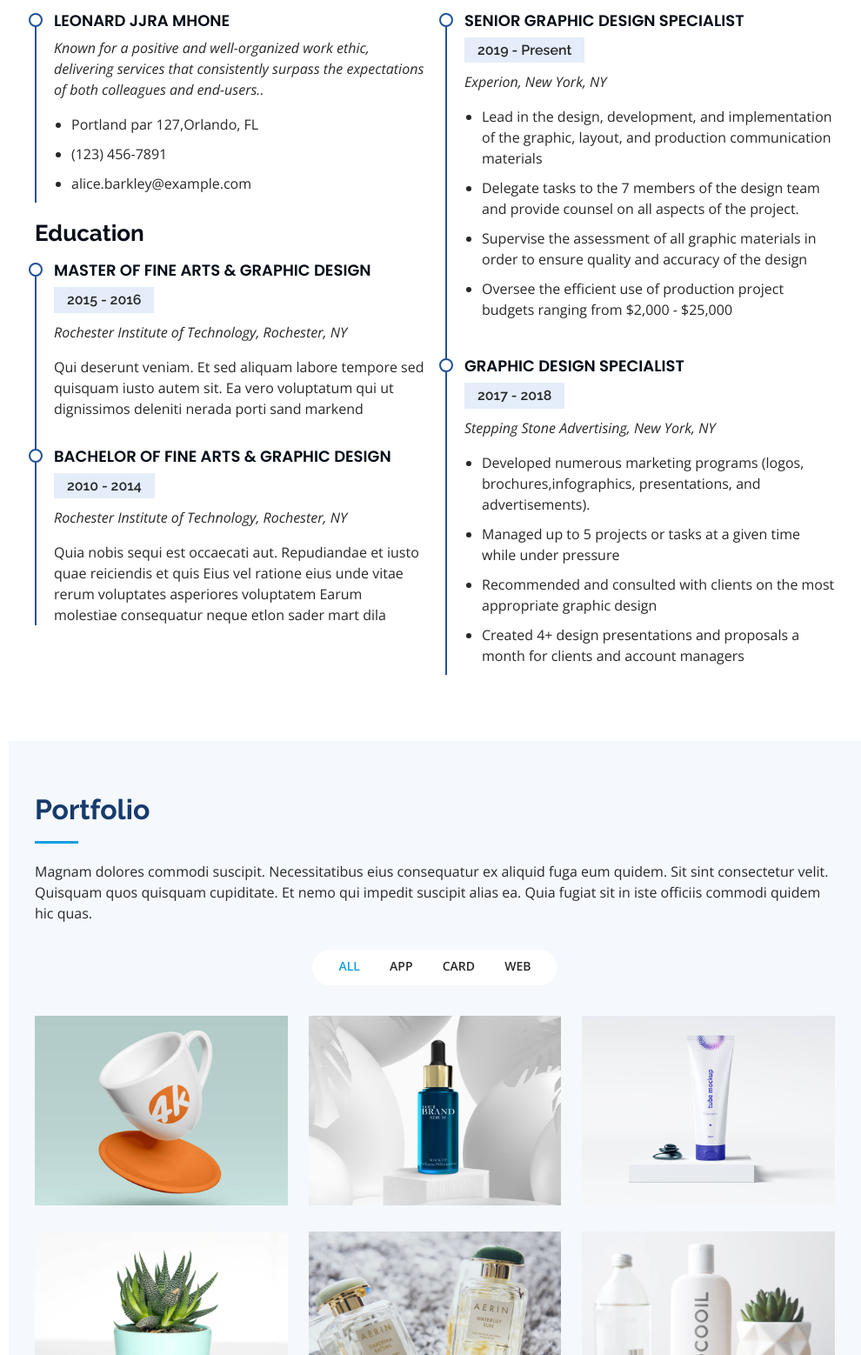
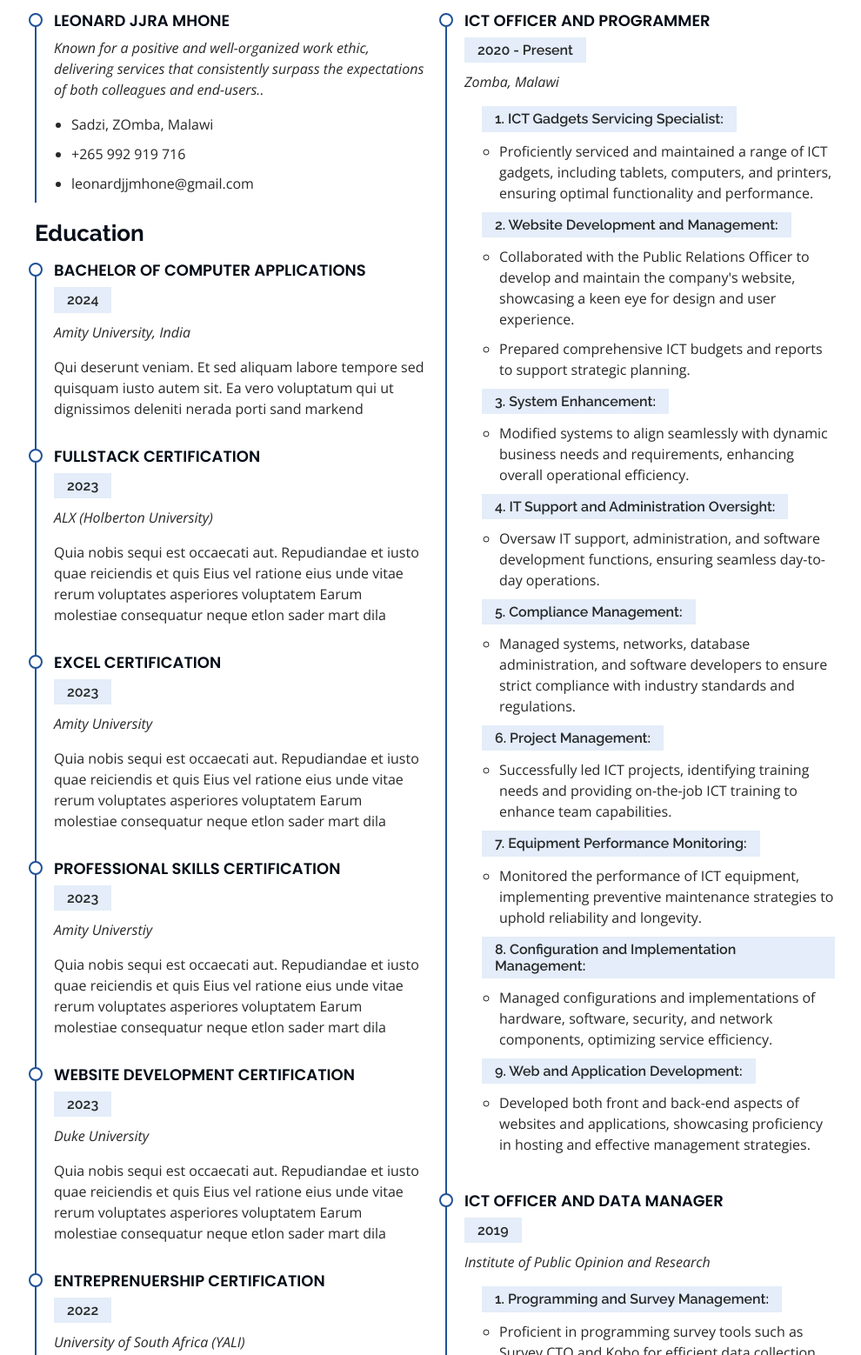
Before and after one commit to Itecrom/leonardmhone.github.io, a plain HTML site: page index.html in a window 1280 px wide. Shown: the part 2655-4213 px from the top of the page at 87% size, without its empty margins (290-1280 px from the left). Drawn offline with nearby package versions, Linux system fonts and the light colour scheme.

Commit message:
rejuvenation

```diff
--- a/index.html
+++ b/index.html
@@ -265,48 +265,157 @@
               <p><em>Known for a positive and well-organized work ethic, delivering services that consistently
                 surpass the expectations of both colleagues and end-users..</em></p>
               <ul>
-                <li>Portland par 127,Orlando, FL</li>
-                <li>(123) 456-7891</li>
-                <li>alice.barkley@example.com</li>
+                <li>Sadzi, ZOmba, Malawi</li>
+                <li>+265 992 919 716</li>
+                <li>leonardjjmhone@gmail.com</li>
               </ul>
             </div>
 
             <h3 class="resume-title">Education</h3>
             <div class="resume-item">
-              <h4>Master of Fine Arts &amp; Graphic Design</h4>
-              <h5>2015 - 2016</h5>
-              <p><em>Rochester Institute of Technology, Rochester, NY</em></p>
+              <h4>Bachelor of Computer Applications</h4>
+              <h5>2024</h5>
+              <p><em>Amity University, India</em></p>
               <p>Qui deserunt veniam. Et sed aliquam labore tempore sed quisquam iusto autem sit. Ea vero voluptatum qui ut dignissimos deleniti nerada porti sand markend</p>
             </div>
             <div class="resume-item">
-              <h4>Bachelor of Fine Arts &amp; Graphic Design</h4>
-              <h5>2010 - 2014</h5>
-              <p><em>Rochester Institute of Technology, Rochester, NY</em></p>
+              <h4>Fullstack Certification</h4>
+              <h5>2023</h5>
+              <p><em>ALX (Holberton University)</em></p>
+              <p>Quia nobis sequi est occaecati aut. Repudiandae et iusto quae reiciendis et quis Eius vel ratione eius unde vitae rerum voluptates asperiores voluptatem Earum molestiae consequatur neque etlon sader mart dila</p>
+            </div>
+            <div class="resume-item">
+              <h4>Excel Certification</h4>
+              <h5>2023</h5>
+              <p><em>Amity University</em></p>
+              <p>Quia nobis sequi est occaecati aut. Repudiandae et iusto quae reiciendis et quis Eius vel ratione eius unde vitae rerum voluptates asperiores voluptatem Earum molestiae consequatur neque etlon sader mart dila</p>
+            </div>
+            <div class="resume-item">
+              <h4>Professional Skills Certification</h4>
+              <h5>2023</h5>
+              <p><em>Amity Universtiy</em></p>
+              <p>Quia nobis sequi est occaecati aut. Repudiandae et iusto quae reiciendis et quis Eius vel ratione eius unde vitae rerum voluptates asperiores voluptatem Earum molestiae consequatur neque etlon sader mart dila</p>
+            </div>
+            <div class="resume-item">
+              <h4>Website Development Certification</h4>
+              <h5>2023</h5>
+              <p><em>Duke University</em></p>
+              <p>Quia nobis sequi est occaecati aut. Repudiandae et iusto quae reiciendis et quis Eius vel ratione eius unde vitae rerum voluptates asperiores voluptatem Earum molestiae consequatur neque etlon sader mart dila</p>
+            </div>
+            <div class="resume-item">
+              <h4>Entreprenuership Certification</h4>
+              <h5>2022</h5>
+              <p><em>University of South Africa (YALI)</em></p>
+              <p>Quia nobis sequi est occaecati aut. Repudiandae et iusto quae reiciendis et quis Eius vel ratione eius unde vitae rerum voluptates asperiores voluptatem Earum molestiae consequatur neque etlon sader mart dila</p>
+            </div>
+            <div class="resume-item">
+              <h4>Diploma in Theology</h4>
+              <h5>2011</h5>
+              <p><em>Pentecostal University</em></p>
               <p>Quia nobis sequi est occaecati aut. Repudiandae et iusto quae reiciendis et quis Eius vel ratione eius unde vitae rerum voluptates asperiores voluptatem Earum molestiae consequatur neque etlon sader mart dila</p>
             </div>
           </div>
           <div class="col-lg-6" data-aos="fade-up" data-aos-delay="100">
             <h3 class="resume-title">Professional Experience</h3>
             <div class="resume-item">
-              <h4>Senior graphic design specialist</h4>
-              <h5>2019 - Present</h5>
-              <p><em>Experion, New York, NY </em></p>
+              <h4>ICT Officer and Programmer</h4>
+              <h5>2020 - Present</h5>
+              <p><em>Zomba, Malawi </em></p>
               <ul>
-                <li>Lead in the design, development, and implementation of the graphic, layout, and production communication materials</li>
-                <li>Delegate tasks to the 7 members of the design team and provide counsel on all aspects of the project. </li>
-                <li>Supervise the assessment of all graphic materials in order to ensure quality and accuracy of the design</li>
-                <li>Oversee the efficient use of production project budgets ranging from $2,000 - $25,000</li>
+
+                <!-- Professional Experience -->
+
+              <h5>1. ICT Gadgets Servicing Specialist:</h5>
+              <ul>   <li>Proficiently serviced and maintained a range of ICT gadgets, including tablets, computers, and printers, ensuring optimal functionality and performance.</li>
+              </ul>
+
+              <h5>2. Website Development and Management:</h5>
+              <ul>
+              <li>Collaborated with the Public Relations Officer to develop and maintain the company's website, showcasing a keen eye for design and user experience.</li>
+              <li>Prepared comprehensive ICT budgets and reports to support strategic planning.</li>
+              </ul>
+              <h5>3. System Enhancement:</h5>
+              <ul>
+              <li>Modified systems to align seamlessly with dynamic business needs and requirements, enhancing overall operational efficiency.</li>
+              </ul>
+
+              <h5>4. IT Support and Administration Oversight:</h5>
+              <ul>
+              <li>Oversaw IT support, administration, and software development functions, ensuring seamless day-to-day operations.</li>
+            </ul>
+
+              <h5>5. Compliance Management:</h5>
+              <ul>
+                <li>Managed systems, networks, database administration, and software developers to ensure strict compliance with industry standards and regulations.</li>
+              </ul>
+
+              <h5>6. Project Management:</h5>
+              <ul>
+                <li>Successfully led ICT projects, identifying training needs and providing on-the-job ICT training to enhance team capabilities.</li>
+              </ul>
+
+              <h5>7. Equipment Performance Monitoring:</h5>
+              <ul>
+                <li>Monitored the performance of ICT equipment, implementing preventive maintenance strategies to uphold reliability and longevity.</li>
+              </ul>
+
+              <h5>8. Configuration and Implementation Management:</h5>
+              <ul>
+                <li>Managed configurations and implementations of hardware, software, security, and network components, optimizing service efficiency.</li>
+              </ul>
+
+              <h5>9. Web and Application Development:</h5>
+              <ul>
+                <li>Developed both front and back-end aspects of websites and applications, showcasing proficiency in hosting and effective management strategies.</li>
+              </ul>
               </ul>
             </div>
             <div class="resume-item">
-              <h4>Graphic design specialist</h4>
-              <h5>2017 - 2018</h5>
-              <p><em>Stepping Stone Advertising, New York, NY</em></p>
+              <h4>ICT Officer and Data Manager</h4>
+              <h5>2019</h5>
+              <p><em>Institute of Public Opinion and Research</em></p>
               <ul>
-                <li>Developed numerous marketing programs (logos, brochures,infographics, presentations, and advertisements).</li>
-                <li>Managed up to 5 projects or tasks at a given time while under pressure</li>
-                <li>Recommended and consulted with clients on the most appropriate graphic design</li>
-                <li>Created 4+ design presentations and proposals a month for clients and account managers</li>
+                <!-- Programming and Survey Management -->
+        <h5>1. Programming and Survey Management:</h5>
+        <ul>
+            <li>Proficient in programming survey tools such as Survey CTO and Kobo for efficient data collection.</li>
+            <li>Responsible for data entry, validation, and cleaning processes.</li>
+        </ul>
+
+        <!-- IT Infrastructure Management -->
+        <h5>2. IT Infrastructure Management:</h5>
+        <ul>
+            <li>Expert in fixing, updating, and maintaining all computers and communication devices within the organization.</li>
+            <li>Hands-on experience in configuring Tablets and laptops through Active Directory accounts.</li>
+        </ul>
+
+        <!-- Web and Application Development -->
+        <h5>3. Web and Application Development:</h5>
+        <ul>
+            <li>Developed websites and web-based as well as Android-based advertisement applications.</li>
+            <li>Skilled in creative graphics design using tools like Corel Draw, Photoshop, Illustrator, and Gimp.</li>
+            <li>Printed various publications including banners, cards, logos, stickers for both internal and external clients.</li>
+        </ul>
+
+        <!-- Staff Training and Technical Support -->
+        <h5>4. Staff Training and Technical Support:</h5>
+        <ul>
+            <li>Conducted training sessions for newly recruited staff on computer usage, network protocols, and design applications.</li>
+            <li>Provided technical support through helpdesk systems for internal stakeholders.</li>
+        </ul>
+
+        <!-- Customization and Configuration -->
+        <h5>5. Customization and Configuration:</h5>
+        <ul>
+            <li>Personalized operating systems for data capturing tablets, meeting specific demands such as boot logos, animations, and server interactions for various companies.</li>
+            <li>Configured Voice Over Internet Protocols for both public and private sector institutions.</li>
+        </ul>
+
+        <!-- Strategic Planning and Maintenance -->
+        <h5>6. Strategic Planning and Maintenance:</h5>
+        <ul>
+            <li>Contributed to maintaining organizational effectiveness and efficiency by defining, delivering, and supporting strategic plans for implementing information technologies.</li>
+        </ul>
               </ul>
             </div>
           </div>
```
